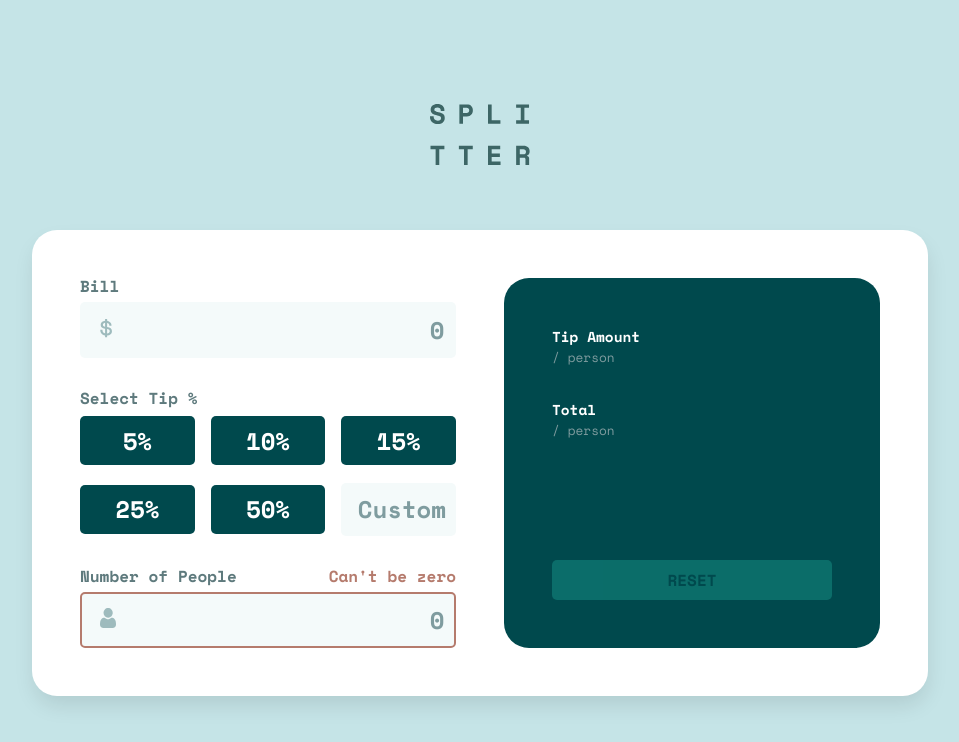
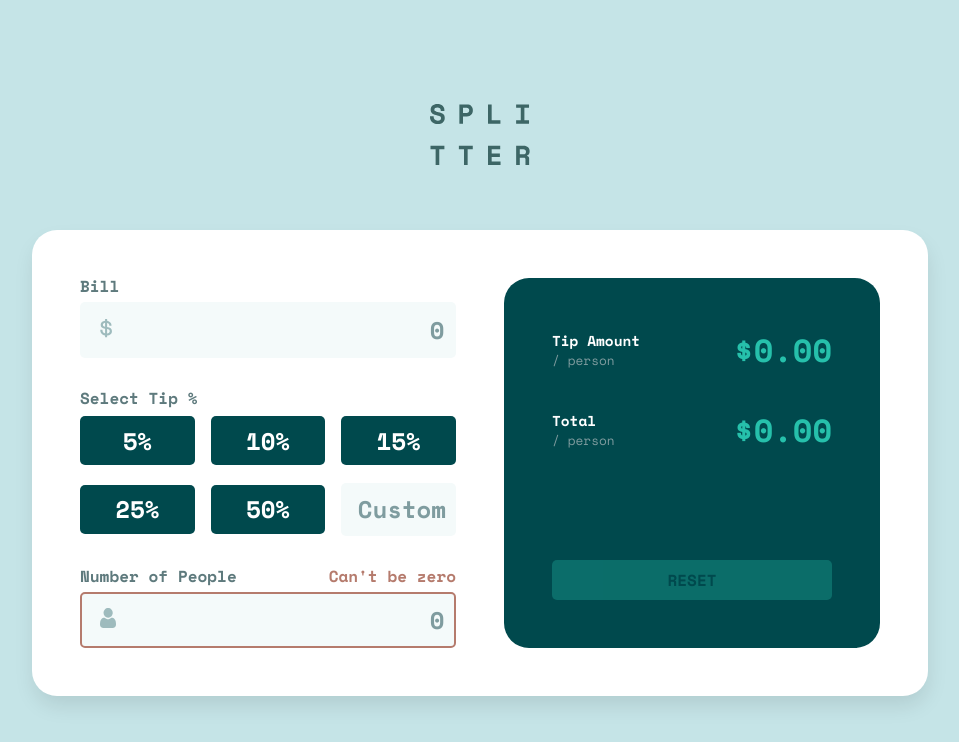
Before and after one commit to kkupcin/tip-calculator-app-react, a React (Create React App) app: page / in a window 1280 px wide. Shown: the top 742 px of the page, without its empty margins (160-1119 px from the left). Built offline with nearby package versions, Linux system fonts and the light colour scheme.

Commit message:
add states

```diff
--- a/src/App.js
+++ b/src/App.js
@@ -4,14 +4,41 @@ import { Logo } from "./styled/Logo.styled";
 import logo from "./images/logo.svg";
 import InputColumn from "./components/InputColumn";
 import TotalColumn from "./components/TotalColumn";
+import { useEffect, useState } from "react";
 
 function App() {
+  const [currentAmounts, setCurrentAmounts] = useState({
+    tip: "",
+    bill: "",
+    noOfPeople: "",
+  });
+
+  const changeCurrAmounts = (amounts) => {
+    setCurrentAmounts({
+      tip: amounts.tip,
+      bill: amounts.bill,
+      noOfPeople: amounts.noOfPeople,
+    });
+  };
+
+  const btnIsEnabled = () => {
+    if (
+      currentAmounts.tip !== "" &&
+      currentAmounts.bill !== "" &&
+      currentAmounts.noOfPeople !== ""
+    ) {
+      return false;
+    } else {
+      return true;
+    }
+  };
+
   return (
     <div className="App">
       <Logo src={logo} alt="Logo" />
       <Container>
-        <InputColumn />
-        <TotalColumn />
+        <InputColumn amounts={changeCurrAmounts} />
+        <TotalColumn currAmounts={currentAmounts} isEnabled={btnIsEnabled} />
       </Container>
     </div>
   );
--- a/src/components/InputColumn.js
+++ b/src/components/InputColumn.js
@@ -5,20 +5,18 @@ import {
   StyledTipWrapper,
 } from "../styled/StyledInputColumn.styled";
 
-const InputColumn = () => {
-  const [billInput, setBillInput] = useState("");
-  const [customTipInput, setCustomTipInput] = useState("");
-  const [noOfPeopleInput, setNoOfPeopleInput] = useState("");
+const InputColumn = (props) => {
+  const [billValue, setBillValue] = useState("");
+  const [customTip, setCustomTip] = useState("");
+  const [noOfPeople, setNoOfPeople] = useState("");
   const [currentTip, setCurrentTip] = useState(0);
-
-  // RENAME STATES
 
   // Bill amount input listener
   const billInputListener = (e) => {
     let billInputAmount = parseFloat(e.target.value);
     let billInputAmountString = e.target.value;
     if (billInputAmount === "" || billInputAmount < 0) {
-      setBillInput("");
+      setBillValue("");
     }
 
     // Restore reset button functionality
@@ -28,14 +26,14 @@ const InputColumn = () => {
 
     // Add number limits on inputs
     if (billInputAmount > 9999.99 || billInputAmountString.includes("-")) {
-      billInputAmount = billInput;
+      billInputAmount = billValue;
     }
 
     if (billInputAmountString.includes(".")) {
       let index = billInputAmountString.indexOf(".");
       let calcDecimals = billInputAmountString.length - index;
       if (calcDecimals > 3) {
-        billInputAmount = billInput;
+        billInputAmount = billValue;
       }
     }
 
@@ -47,9 +45,8 @@ const InputColumn = () => {
       billInputAmount = billInputAmountString.replace("0", "");
     }
 
-    setBillInput(billInputAmount);
-    // calculateTip();
-    // calculateTotal();
+    setBillValue(billInputAmount);
+    props.amounts.bill = billValue;
   };
 
   // Custom tip amount listener
@@ -61,7 +58,7 @@ const InputColumn = () => {
     }
 
     if (tipInputAmount < 0 || tipInputAmount === "") {
-      setCustomTipInput(0);
+      setCustomTip(0);
     }
 
     // Restore reset button functionality
@@ -75,7 +72,7 @@ const InputColumn = () => {
       tipInputAmountString.includes("-") ||
       tipInputAmountString.length > 3
     ) {
-      tipInputAmount = customTipInput;
+      tipInputAmount = customTip;
     }
 
     // Adjust current tip value
@@ -91,10 +88,8 @@ const InputColumn = () => {
       tipInputAmount = tipInputAmountString.replace("0", "");
     }
 
-    setCustomTipInput(tipInputAmount);
-
-    // calculateTip();
-    // calculateTotal();
+    setCustomTip(tipInputAmount);
+    props.amounts.tip = currentTip;
   };
 
   // Number of people input listener
@@ -113,7 +108,7 @@ const InputColumn = () => {
       noOfPeopleInputAmountString.includes("-") ||
       noOfPeopleInputAmountString.length > 2
     ) {
-      noOfPeopleInputAmount = noOfPeopleInput;
+      noOfPeopleInputAmount = noOfPeople;
     }
 
     // Prevent number from starting with 0
@@ -124,10 +119,8 @@ const InputColumn = () => {
       noOfPeopleInputAmount = noOfPeopleInputAmountString.replace("0", "");
     }
 
-    setNoOfPeopleInput(noOfPeopleInputAmount);
-
-    // calculateTip();
-    // calculateTotal();
+    setNoOfPeople(noOfPeopleInputAmount);
+    props.amounts.noOfPeople = noOfPeople;
   };
 
   return (
@@ -140,7 +133,7 @@ const InputColumn = () => {
           min="0"
           max="9999"
           onChange={billInputListener}
-          value={billInput}
+          value={billValue}
         />
       </div>
       <div>
@@ -158,13 +151,13 @@ const InputColumn = () => {
             max="100"
             type="number"
             onChange={customTipInputListener}
-            value={customTipInput}
+            value={customTip}
           />
         </StyledTipWrapper>
       </div>
       <div
         className={`people-icon ${
-          noOfPeopleInput === 0 || noOfPeopleInput === "" ? "error-label" : ""
+          noOfPeople === 0 || noOfPeople === "" ? "error-label" : ""
         }`}
       >
         <label>Number of People</label>
@@ -173,7 +166,7 @@ const InputColumn = () => {
           placeholder="0"
           max="100"
           onChange={noOfPeopleInputListener}
-          value={noOfPeopleInput}
+          value={noOfPeople}
         />
       </div>
     </StyledInputColumn>
--- a/src/components/TotalColumn.js
+++ b/src/components/TotalColumn.js
@@ -1,7 +1,16 @@
+import { useState } from "react";
 import { StyledTotalColumn } from "../styled/StyledTotalColumn.styled";
 import ResetButton from "./ResetButton";
 
-const TotalColumn = () => {
+const TotalColumn = (props) => {
+  const [currAmounts, setCurrentAmounts] = useState({
+    bill: props.currAmounts.bill || 0,
+    tip: props.currAmounts.tip || 0,
+    noOfPeople: props.currAmounts.noOfPeople || 1,
+  });
+
+  // CALCULATE TOTALS
+
   return (
     <StyledTotalColumn>
       <div>
@@ -10,17 +19,17 @@ const TotalColumn = () => {
             <h2>Tip Amount</h2>
             <h3>/ person</h3>
           </div>
-          <div className="amount tip-amount"></div>
+          <div className="amount tip-amount">{`$${parseFloat(currAmounts.bill).toFixed(2)}`}</div>
         </div>
         <div>
           <div>
             <h2>Total</h2>
             <h3>/ person</h3>
           </div>
-          <div className="amount total-amount"></div>
+          <div className="amount total-amount">{`$${parseFloat(currAmounts.tip).toFixed(2)}`}</div>
         </div>
       </div>
-      <ResetButton></ResetButton>
+      <ResetButton isEnabled></ResetButton>
     </StyledTotalColumn>
   );
 };
```
